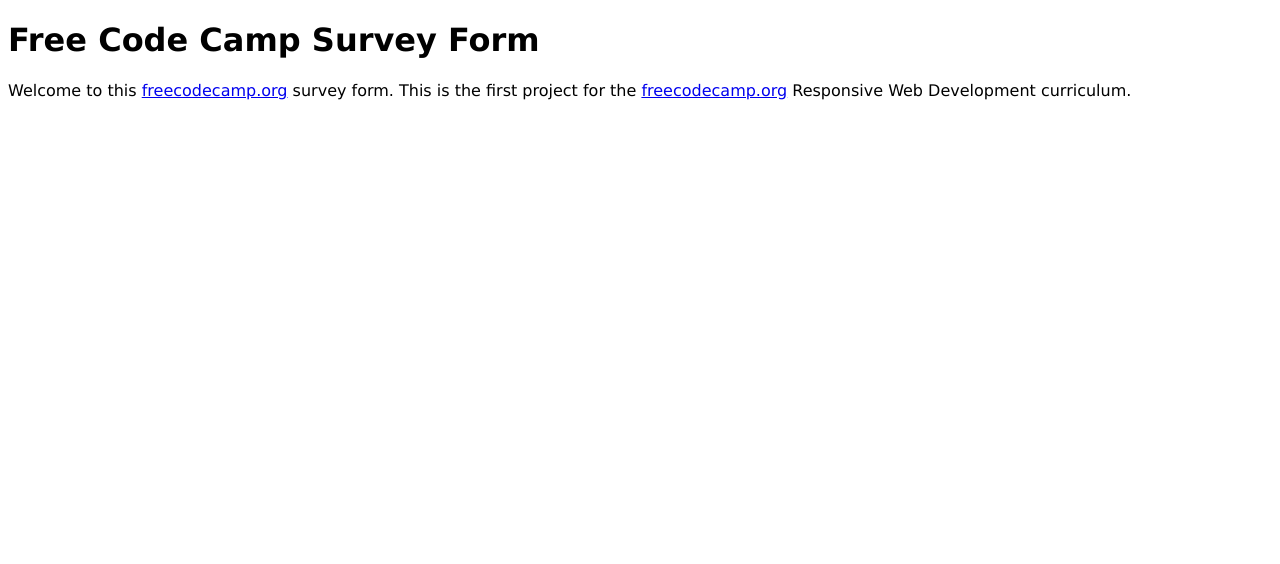
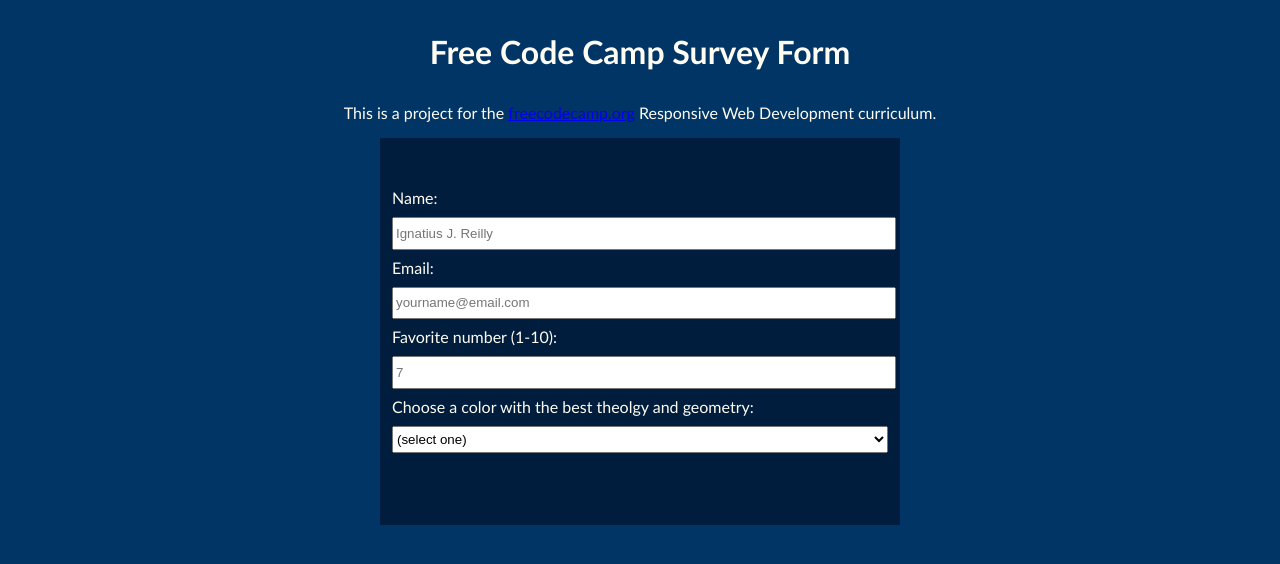
Before and after one commit to BrianChristopher/FreeCodeCampSurveyForm, a plain HTML site: page index.html in a window 1280 px wide. Drawn offline with Linux system fonts and the light colour scheme.

Commit message:
Update CSS and index. Add most form fields and CSS.

```diff
--- a/index.html
+++ b/index.html
@@ -1,19 +1,61 @@
 <!DOCTYPE html>
 <html lang="en">
   <head>
-    <link rel="stylesheet" href="styles.css">
+    <link rel="stylesheet" href="styles.css" />
     <title>Free Code Camp Survey Form Project</title>
     <meta charset="UTF-8"
   </head>
   <body>
     <h1>Free Code Camp Survey Form</h1>
-    <p>Welcome to this <a href="https://freecodecamp.org">freecodecamp.org</a>
-        survey form. This is the first project for the
+    <p>
+      This is a project for the
       <a href="https://freecodecamp.org">freecodecamp.org</a>
       Responsive Web Development curriculum.
     </p>
     <form id="survey-form">
-
+      <fieldset>
+        <label
+          >Name:
+          <input
+            required
+            id="name"
+            type="text"
+            placeholder="Ignatius J. Reilly"
+        /></label>
+        <label
+          >Email:
+          <input
+            required
+            id="email"
+            type="email"
+            placeholder="yourname@email.com"
+        /></label>
+        <label
+          >Favorite number (1-10):
+          <input
+            required
+            id="number"
+            type="number"
+            min="1"
+            max="10"
+            placeholder="7"
+        /></label>
+        <label
+          >Choose a color with the best theolgy and geometry:
+          <select id="dropdown">
+            <option value="">(select one)</option>
+            <option value="1">Red</option>
+            <option value="2">Orange</option>
+            <option value="3">Yellow</option>
+            <option value="4">Green</option>
+            <option value="5">Blue</option>
+            <option value="6">Indigo</option>
+            <option value="7">Violet</option>
+            <option value="8">Black</option>
+            <option value="9">Neon Clear</option>
+          </select>
+        </label>
+      </fieldset>
     </form>
   </body>
 </html>
--- a/styles.css
+++ b/styles.css
@@ -1,3 +1,36 @@
 body {
-    font-family: Verdana, Geneva, Tahoma, sans-serif;
+    font-family: 'Gill Sans', 'Gill Sans MT', Calibri, 'Trebuchet MS', sans-serif;
+    font-size: 16px;
+    background-color: #003566;
+    color: #FFFCF2;
 }
+
+h1, p {
+    margin: 1em auto;
+    text-align: center;
+}
+form {
+    width: 60vw;
+    max-width: 500px;
+    min-width: 300px;
+    margin: 0 auto;
+    padding: 10px;
+    padding-bottom: 2em;
+    background-color: #001d3d;
+}
+
+fieldset {
+    border: none;
+    padding: 2rem 0;
+}
+
+label {
+    display: block;
+    margin: 0.5rem 0;
+}
+
+input, textarea, select {
+    margin: 10px 0 0 0;
+    width: 100%;
+    min-height: 2em;
+}
```
Lines whose indentation alone changed are shown as unchanged.
